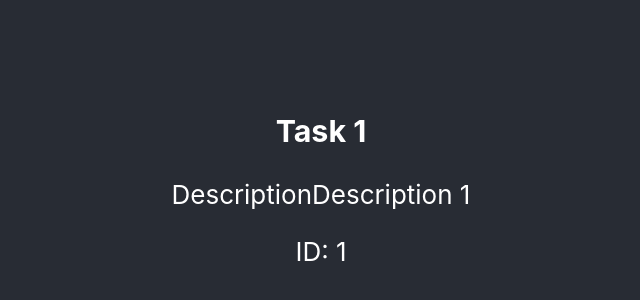
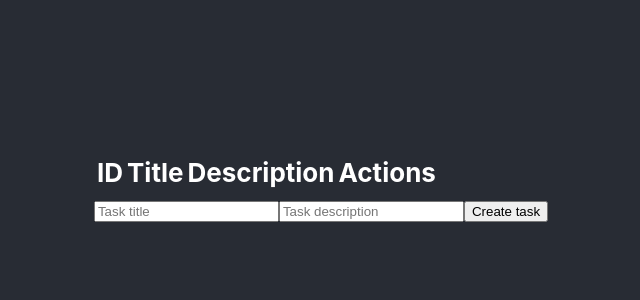
Before and after one commit to lungeloncube/task_management, a React (Create React App) app: page / in a window 1280 px wide. Shown: the part 212-512 px from the top of the page, without its empty margins (319-959 px from the left). Built offline with nearby package versions, Linux system fonts and the light colour scheme.

Commit message:
number 2 & 3

```diff
--- a/package.json
+++ b/package.json
@@ -9,6 +9,7 @@
     "react": "^18.2.0",
     "react-dom": "^18.2.0",
     "react-scripts": "5.0.1",
+    "uuid": "^9.0.0",
     "web-vitals": "^2.1.4"
   },
   "scripts": {
--- a/src/App.js
+++ b/src/App.js
@@ -1,13 +1,16 @@
 import logo from './logo.svg';
 import './App.css';
 import Task from './components/Task';
+import TaskList from './components/TaskList';
 
 
 function App() {
   return (
     <div className="App">
       <header className="App-header">
-        <Task task={{ title: "Task 1", description: "Description 1", id: 1 }} />
+
+      <TaskList />
+
       </header>
     </div>
   );
--- a/src/components/Task.js
+++ b/src/components/Task.js
@@ -1,15 +1,23 @@
-import React from "react";
+import React from 'react';
 
+const Task = (props) => {
+  const { task , onDelete} = props;
+  return (
+   /* <div>
+      <p>ID: {task.id}</p>
+      <h3>{task.title}</h3>
+      <p>Description: {task.description}</p>
+    </div> */
 
-const Task = ({ task }) => {
-    return (
-        <div>
-            <h3>{task.title}</h3>
-            <p> Description{task.description}</p>
-            <p>ID: {task.id}</p>
-        </div>
-    );
+    <tr>
+      <td>{task.id}</td>
+      <td>{task.title}</td>
+      <td>{task.description}</td>
+      <td>
+        <button onClick={() => onDelete(task.id)}>Delete</button>
+      </td>
+    </tr>
+  );
 };
 
-
 export default Task;
--- /dev/null
+++ b/src/components/TaskList.js
@@ -0,0 +1,56 @@
+import React, { useState } from 'react';
+import Task from './Task';
+import { v4 as uuidv4 } from 'uuid';
+
+function TaskList() {
+  const [tasks, setTasks] = useState([]);
+  const [idCounter, setIdCounter] = useState(0);
+
+  const addTask = (title, description) => {
+    const newTask = { id: idCounter, title, description };
+    setTasks([...tasks, newTask]);
+    setIdCounter(idCounter + 1);
+  };
+
+  const deleteTask = (taskId) => {
+    setTasks(tasks.filter((task) => task.id !== taskId));
+  };
+
+  const handleAddTask = (event) => {
+    event.preventDefault();
+    const title = event.target.title.value;
+    const description = event.target.description.value;
+    addTask(title, description);
+    event.target.reset();
+  };
+
+  return (
+    <div>
+              <table>
+        <thead>
+          <tr>
+            <th>ID</th>
+            <th>Title</th>
+            <th>Description</th>
+            <th>Actions</th>
+          </tr>
+        </thead>
+        <tbody>
+
+      {tasks.map((task) => (
+        <Task key={task.id} task={task} onDelete={deleteTask} />
+      ))}
+       </tbody>
+      </table>
+
+
+      <form onSubmit={handleAddTask}>
+        <input type="text" name="title" placeholder="Task title" />
+        <input type="text" name="description" placeholder="Task description" />
+        <button type="submit">Create task</button>
+      </form>
+    </div>
+  );
+}
+
+export default TaskList;
```
Also changed, not shown: 1 other file (tests, documents, lock files or other folders).
